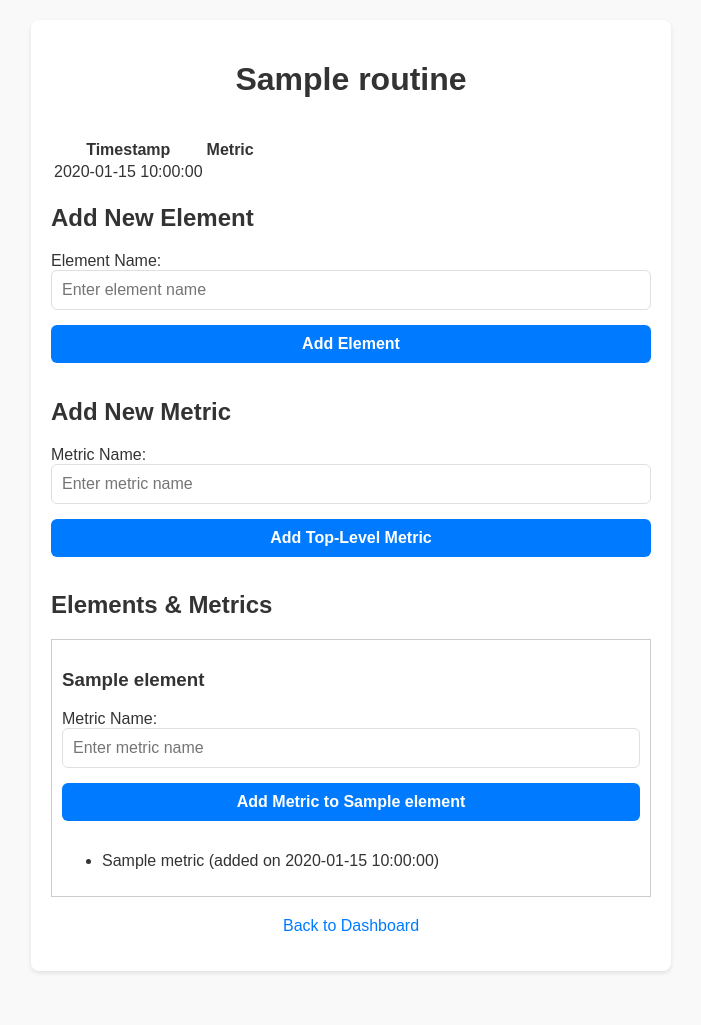
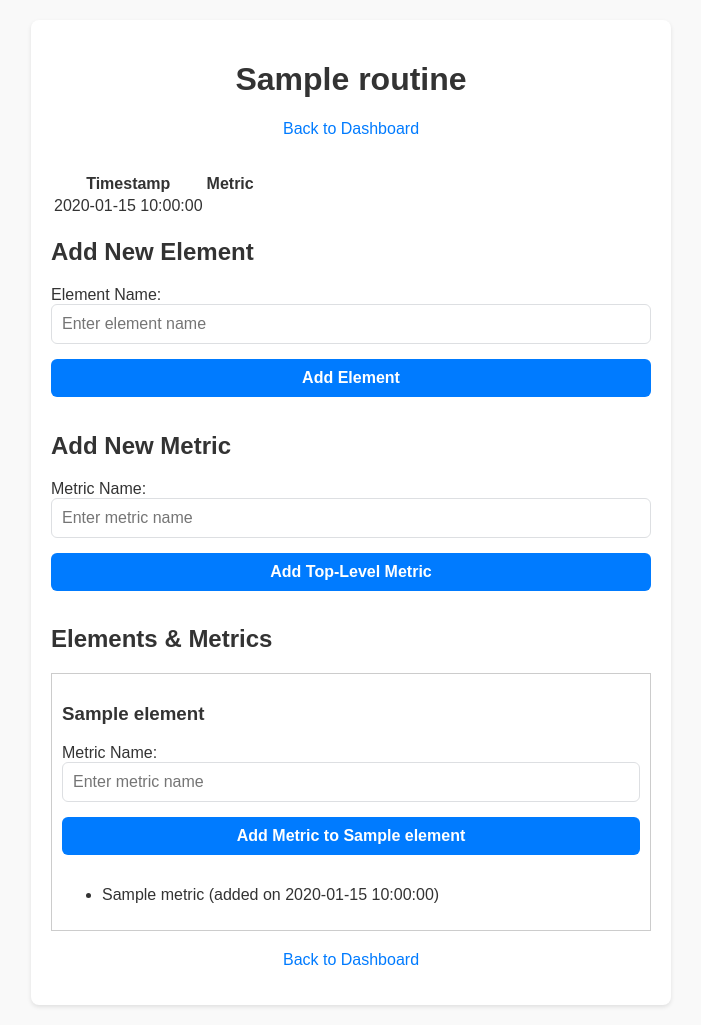
Before and after one commit to dledw001/logs, a PHP site: page /routine_detail.php?routine_id=1 in a window 1280 px wide. Shown: the whole page, without its empty margins (289-990 px from the left). Before the commit the page ends 973 px from the top, so only its background shows below. Run offline with PHP 8.4, Linux system fonts and the light colour scheme; the visitor is signed in with stand-in values (Sample User, id 1); tables that the repository leaves empty or names only in its code hold one stand-in row (values such as "Sample post"); data that the repository does not hold is empty.

Commit message:
update routine_detail.php

```diff
--- a/routine_detail.php
+++ b/routine_detail.php
@@ -117,6 +117,7 @@ foreach ($elements as $element) {
     <?php if ($message): ?>
       <p><?php echo htmlspecialchars($message); ?></p>
     <?php endif; ?>
+    <p><a href="log_values.php?routine_id=<?php echo $routine['id']; ?>">Back to Dashboard</a></p>
     <table>
       <thead>
         <tr>
```
